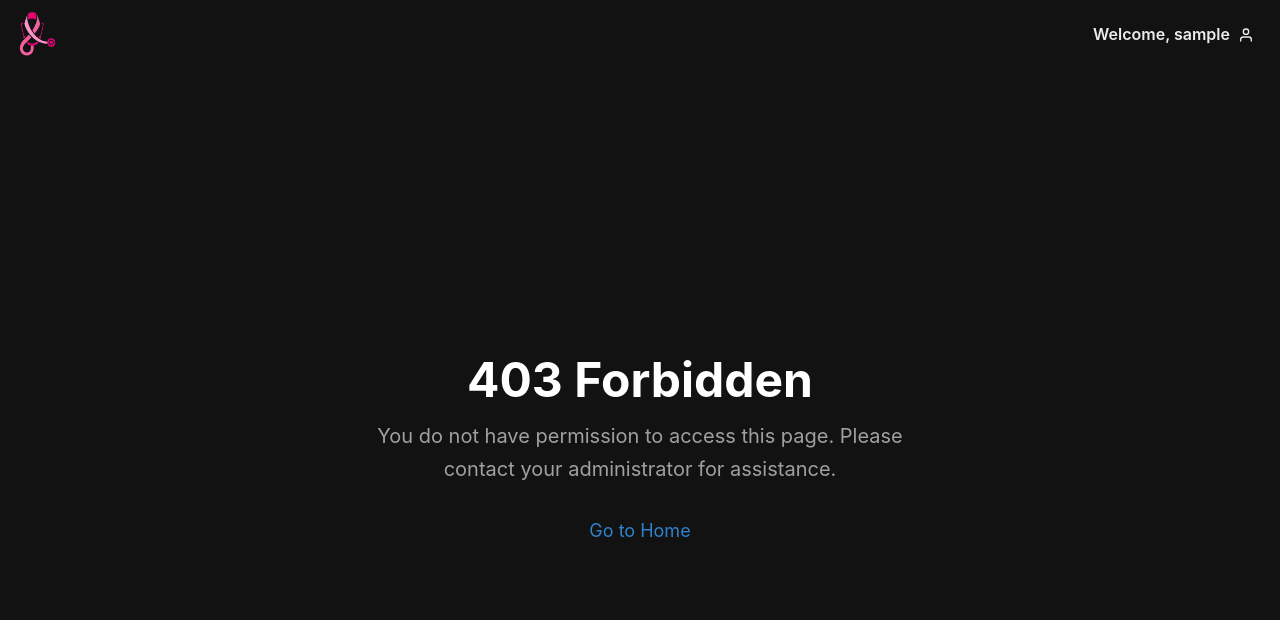
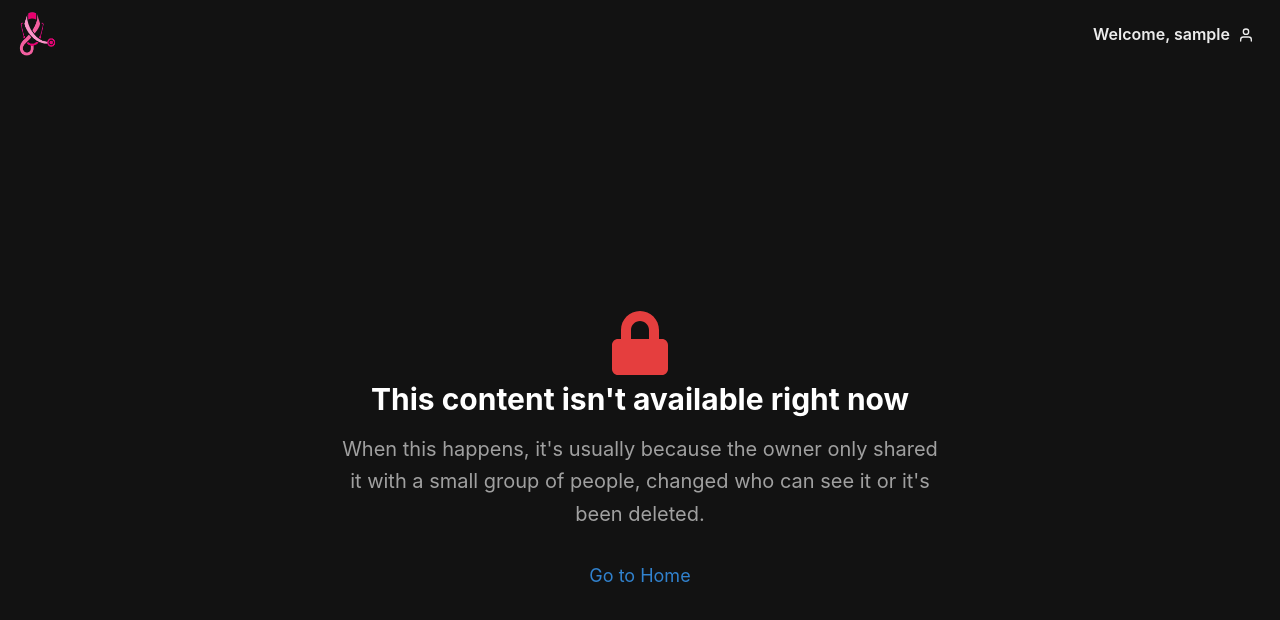
Before and after one commit to AnojAryal/CancerCellDetector-Frontend, a React (Vite) app: page /admin in a window 1280 px wide. Before the commit this address led to /403. Shown: the top 620 px of the page. Built offline with nearby package versions, Linux system fonts and the light colour scheme; sample sign-in values are in the browser's storage.

Commit message:
Routes fixed and ProtectedPage added

```diff
--- a/src/components/generic/Forbidden.tsx
+++ /dev/null
@@ -1,41 +0,0 @@
-import {
-  Box,
-  Heading,
-  Text,
-  Link as ChakraLink,
-  useColorMode,
-} from "@chakra-ui/react";
-import { Link } from "react-router-dom";
-
-const ForbiddenPage = () => {
-  const { colorMode } = useColorMode();
-
-  return (
-    <Box
-      maxW="600px"
-      mx="auto"
-      textAlign="center"
-      pt="100px"
-      px={{ base: "2", md: "0" }}
-      color={colorMode === "dark" ? "white" : "gray.800"}
-    >
-      <Heading as="h1" size="2xl" mb="4">
-        403 Forbidden
-      </Heading>
-      <Text
-        fontSize="xl"
-        lineHeight="tall"
-        mb="8"
-        color={colorMode === "dark" ? "gray.400" : "gray.600"}
-      >
-        You do not have permission to access this page. Please contact your
-        administrator for assistance.
-      </Text>
-      <ChakraLink as={Link} to="/" color="blue.500" fontSize="lg">
-        Go to Home
-      </ChakraLink>
-    </Box>
-  );
-};
-
-export default ForbiddenPage;
--- /dev/null
+++ b/src/components/generic/ProtectedPage.tsx
@@ -0,0 +1,44 @@
+import {
+  Box,
+  Heading,
+  Text,
+  Link as ChakraLink,
+  useColorMode,
+  Icon,
+} from '@chakra-ui/react';
+import { Link } from 'react-router-dom';
+import { FaLock } from 'react-icons/fa';
+
+const ProtectedPage = () => {
+  const { colorMode } = useColorMode();
+
+  return (
+    <Box
+      maxW="600px"
+      mx="auto"
+      textAlign="center"
+      pt="100px"
+      px={{ base: '2', md: '0' }}
+      color={colorMode === 'dark' ? 'white' : 'gray.800'}
+    >
+      <Icon as={FaLock} boxSize="64px" color="red.500" mx="auto" />
+      <Heading size="lg" mb="4">
+        This content isn't available right now
+      </Heading>
+      <Text
+        fontSize="xl"
+        lineHeight="tall"
+        mb="8"
+        color={colorMode === 'dark' ? 'gray.400' : 'gray.600'}
+      >
+        When this happens, it's usually because the owner only shared it with a
+        small group of people, changed who can see it or it's been deleted.
+      </Text>
+      <ChakraLink as={Link} to="/" color="blue.500" fontSize="lg">
+        Go to Home
+      </ChakraLink>
+    </Box>
+  );
+};
+
+export default ProtectedPage;
--- a/src/components/generic/ProtectedRoute.tsx
+++ b/src/components/generic/ProtectedRoute.tsx
@@ -1,6 +1,7 @@
 import { ReactNode } from "react";
-import { Navigate } from "react-router-dom";
+import { Navigate, useLocation } from "react-router-dom";
 import { decodeToken } from "./DecodeToken";
+import ProtectedPage from "./ProtectedPage";
 
 interface ProtectedRouteProps {
   children: ReactNode;
@@ -15,8 +16,12 @@ const ProtectedRoute = ({
   const decodedToken = decodeToken(token || "");
   const isAdmin = decodedToken ? decodedToken.is_admin : false;
 
+  const location = useLocation();
+
+  localStorage.setItem("intendedPath", location.pathname);
+
   if (isAdminRoute && !isAdmin) {
-    return <Navigate to="/403" replace />;
+    return <ProtectedPage />;
   }
 
   return token ? <>{children}</> : <Navigate to="/login" />;
--- a/src/routes.tsx
+++ b/src/routes.tsx
@@ -10,7 +10,6 @@ import ChangePassword from "./components/user/UserChangePassword";
 import CreateHospital from "./components/admin/CreateHospital";
 import UserProfile from "./components/user/UserProfile";
 import ManageHospitals from "./components/admin/ManageHospitals";
-import Forbidden from "./components/generic/Forbidden";
 import ManageUser from "./components/admin/ManageUsers";
 
 const AppRoutes = () => {
@@ -75,7 +74,7 @@ const AppRoutes = () => {
         }
       />
 
-      <Route path="/403" element={<Forbidden />} />
+      <Route path="*" element={<Navigate to="/" />} />
 
       <Route path="*" element={<Navigate to="/login" />} />
     </Routes>
```
